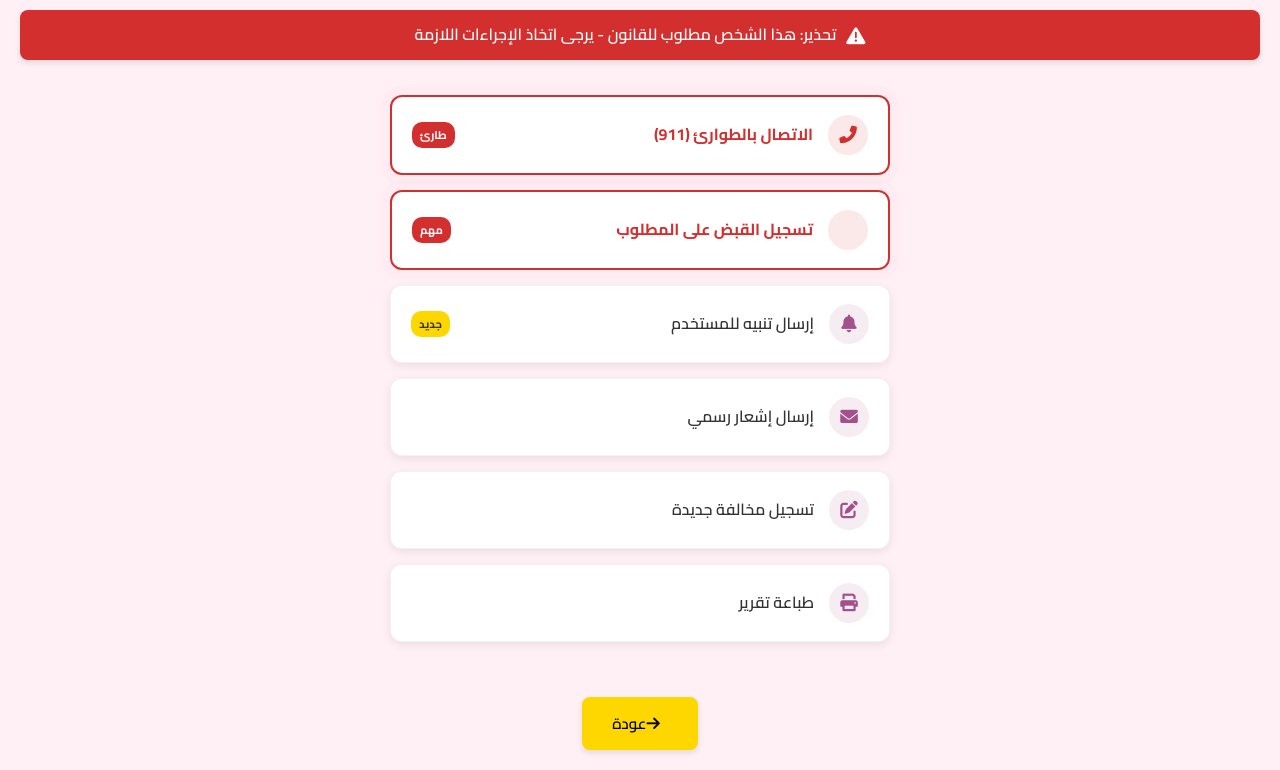
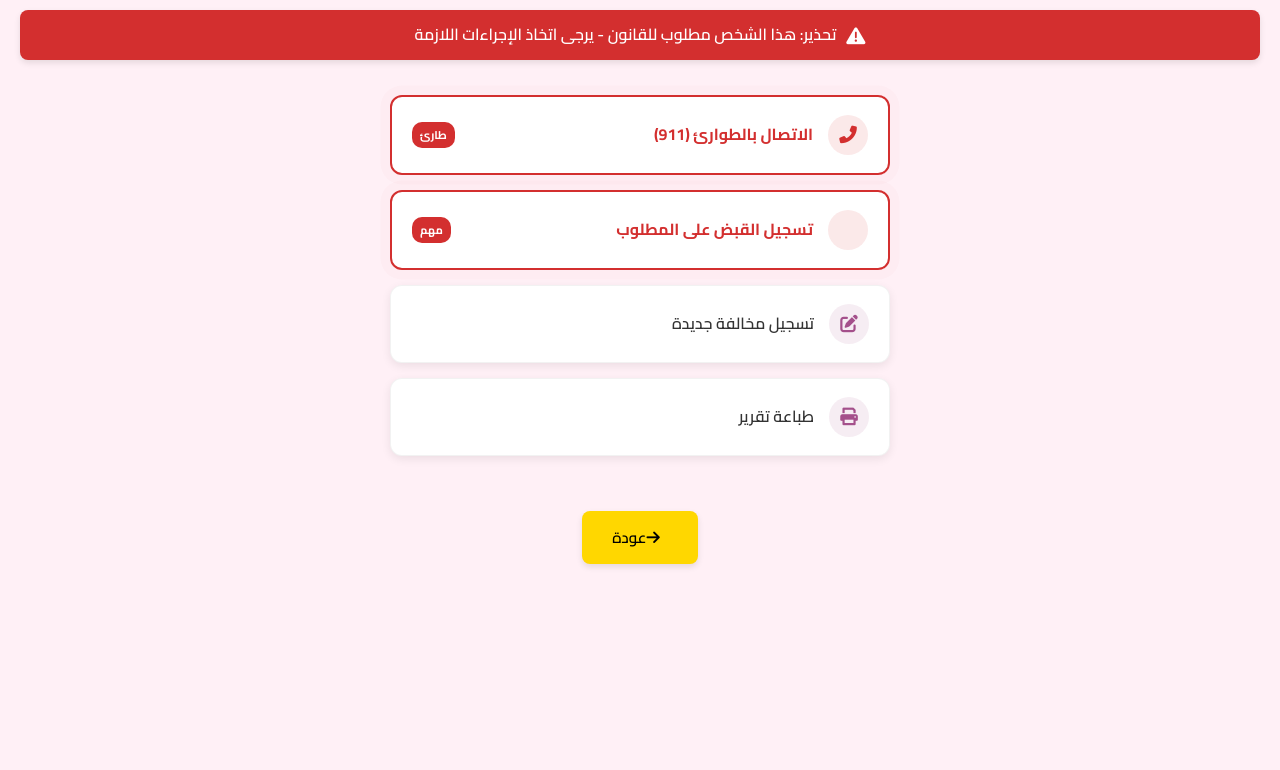
Before and after one commit to saefcnc/policeman, a plain HTML site: page actions.html in a window 1280 px wide. Shown: the part 83-853 px from the top of the page. After the commit the page ends 800 px from the top, so only its background shows below. Drawn offline with Linux system fonts and the light colour scheme.

Commit message:
Update actions.html

```diff
--- a/actions.html
+++ b/actions.html
@@ -385,21 +385,6 @@
       <div class="action-badge emergency-badge">مهم</div>
     </div>
 
-    <!-- الإجراءات الأخرى -->
-    <div class="action" tabindex="0" role="button" aria-label="إرسال تنبيه للمستخدم" onclick="handleAction('alert')">
-      <div class="action-icon">
-        <i class="fas fa-bell"></i>
-      </div>
-      <div class="action-text">إرسال تنبيه للمستخدم</div>
-      <div class="action-badge">جديد</div>
-    </div>
-
-    <div class="action" tabindex="0" role="button" aria-label="إرسال إشعار رسمي" onclick="handleAction('notification')">
-      <div class="action-icon">
-        <i class="fas fa-envelope"></i>
-      </div>
-      <div class="action-text">إرسال إشعار رسمي</div>
-    </div>
 
     <div class="action" tabindex="0" role="button" aria-label="تسجيل مخالفة جديدة" onclick="handleAction('violation')">
       <div class="action-icon">
```
